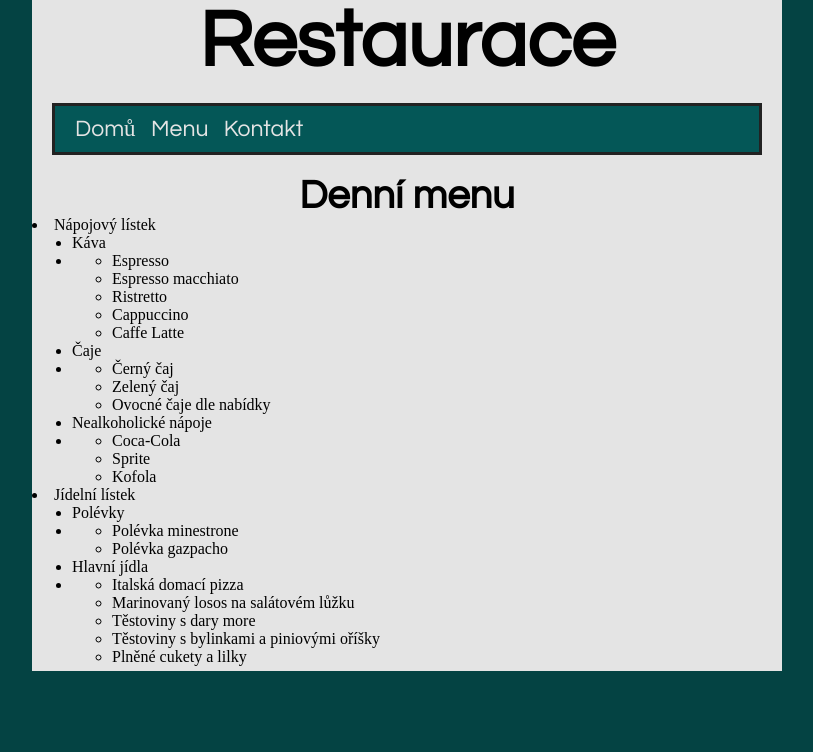
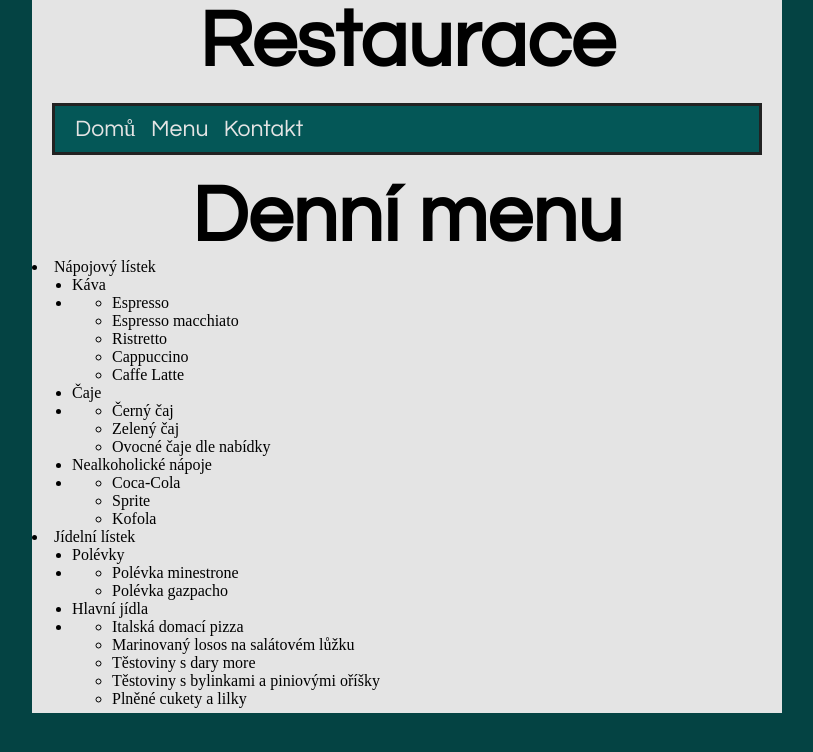
Before and after one commit to KagomeT01/Restaurace, a plain HTML site: page menu.html in a window 1280 px wide. Shown: the whole page, without its empty margins (233-1046 px from the left). Drawn offline with Linux system fonts and the light colour scheme.

Commit message:
styling3

```diff
--- a/menu.html
+++ b/menu.html
@@ -15,8 +15,8 @@
             <li><a href="kontakt.html">Kontakt</a></li>
         </ul>
     </div>
-    <h2>Denní menu</h2>
-    <div>
+    <h1>Denní menu</h1>
+    <div class="listek">
         <li> Nápojový lístek
             <ul>
                 <li>Káva</li>
--- a/styled.css
+++ b/styled.css
@@ -15,9 +15,7 @@ h1 {
 
     font-size: 80px;
 }
-h2 {
-    font-size: 40px;
-}
+
 
 #page {
     width: 750px;
@@ -68,6 +66,7 @@ h3 {
 h2 {
     text-align: center;
     font-family: "Century Gothic";
+    font-size: 20px;
 }
 
 iframe {
```
